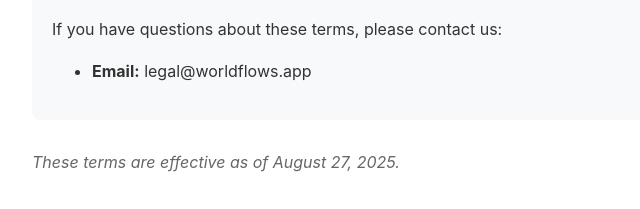
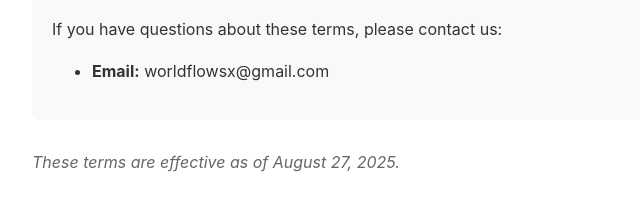
Before and after one commit to worldflowsx/worldflows-legal, a plain HTML site: page terms.html in a window 1280 px wide. Shown: the part 2226-2435 px from the top of the page, 208-848 px from the left. Drawn offline with Linux system fonts and the light colour scheme.

Commit message:
Update terms.html

```diff
--- a/terms.html
+++ b/terms.html
@@ -111,7 +111,7 @@
         <h2>12. Contact Information</h2>
         <p>If you have questions about these terms, please contact us:</p>
         <ul>
-            <li><strong>Email:</strong> legal@worldflows.app</li>
+            <li><strong>Email:</strong> worldflowsx@gmail.com</li>
         </ul>
     </div>
 
```
